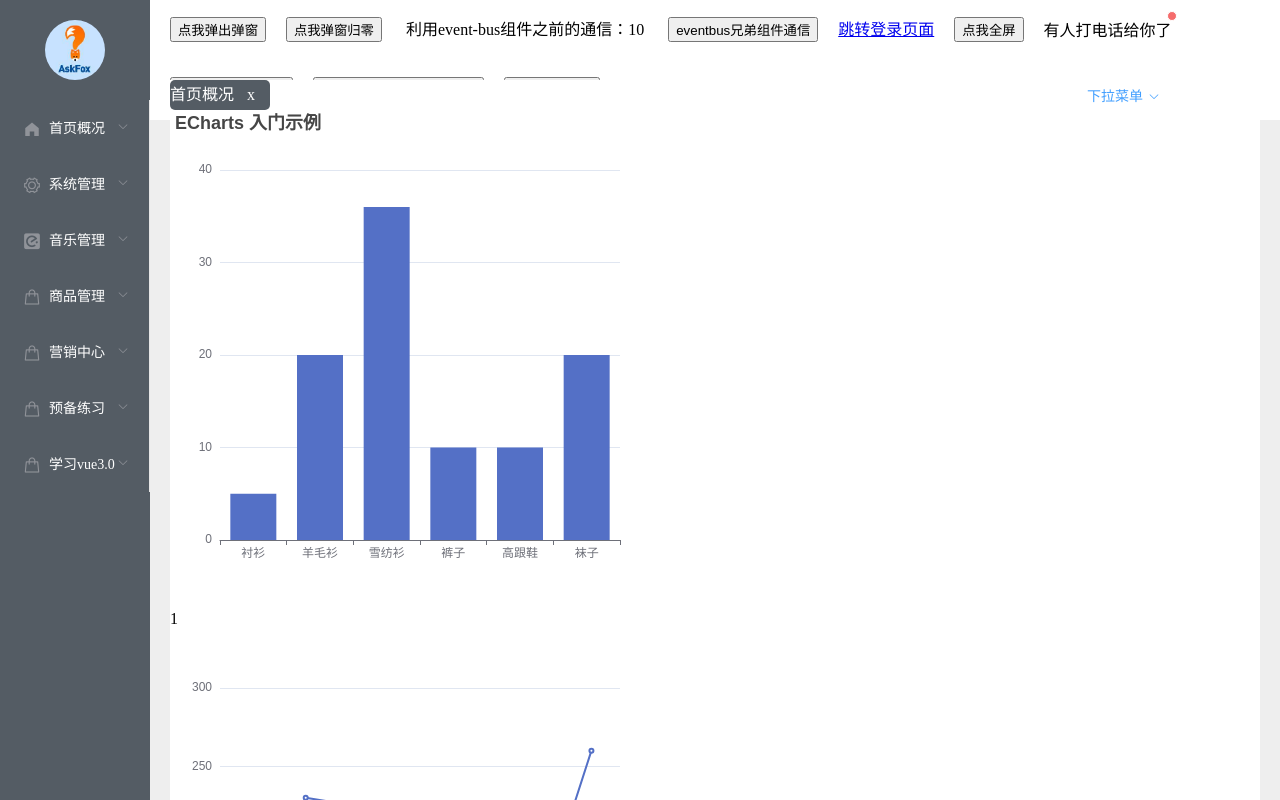
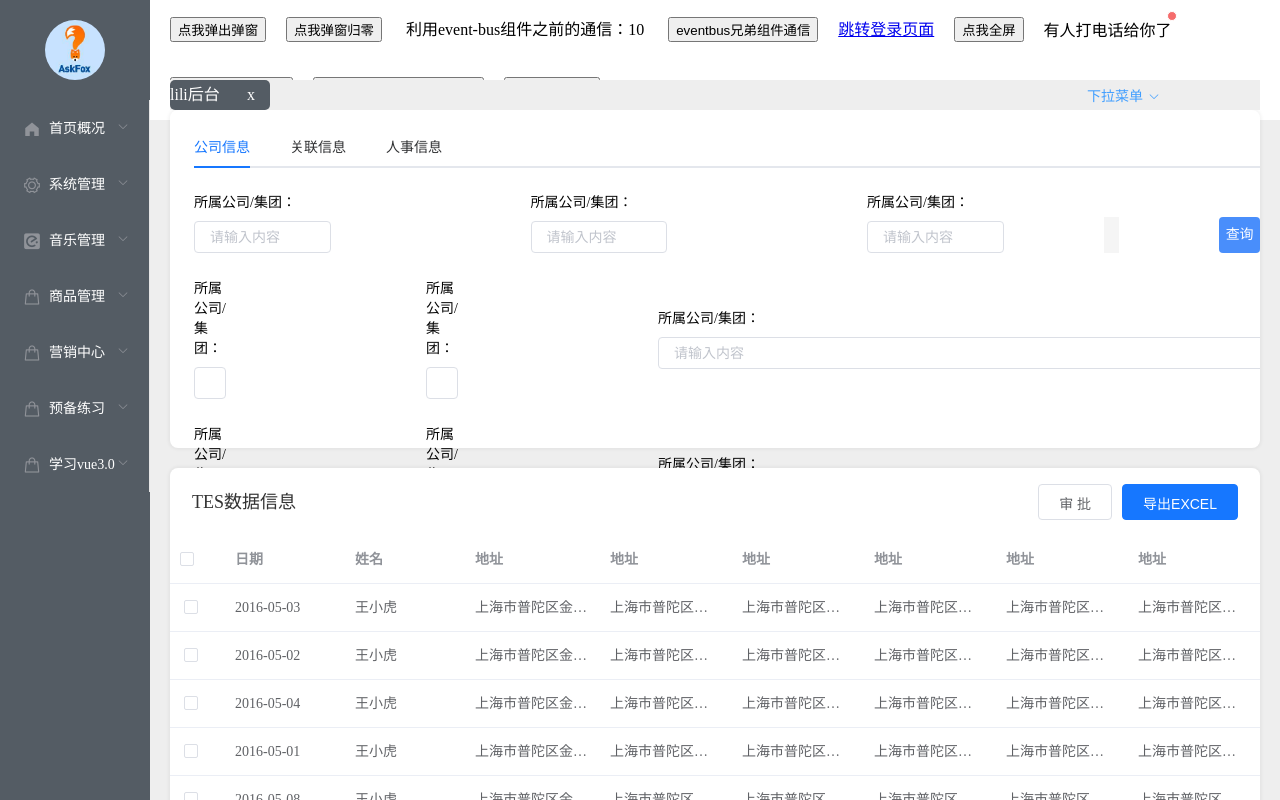
Before and after one commit to xxljunjun/vue-study, a Vue app: page /lili in a window 1280 px wide. Before the commit this address led to /. Built offline with nearby package versions, Linux system fonts and the light colour scheme.

Commit message:
lili后台页面

```diff
--- a/src/components/common/layout/QfLayout.vue
+++ b/src/components/common/layout/QfLayout.vue
@@ -88,7 +88,7 @@ export default {
   .qf-main {
     box-sizing: border-box;
     // padding: 20px;
-    background-color: white;
+    // background-color: white;
     min-width: 900px;
     padding-bottom: 50px;
   }
--- a/src/components/common/layout/QfMain.vue
+++ b/src/components/common/layout/QfMain.vue
@@ -122,6 +122,7 @@ export default {
   flex-direction: row;
   align-items: center;
   position: relative;
+  background: #eee;
   .router_box{
     display: inline-block;
     width: 100px;
--- a/src/pages/index.js
+++ b/src/pages/index.js
@@ -19,6 +19,7 @@ const stard3 = ()=>import('./stard/stard3.vue')
 //vue的学习模块
 const Studyvue = ()=>import("./studyvue/studyvue.vue")
 const Slot = ()=>import("./studyvue/slot.vue")
+const lili = ()=>import("./studyvue/lili.vue")
 
 
 // import { FindPanelA, FindPanelB } from '../components/'
@@ -222,7 +223,15 @@ const routes = [
         name: '插槽的学习',
         path: '/slot',
         component: Slot
+      },
+      {
+        id: 1603,
+        text: 'lili后台',
+        name: 'lili后台',
+        path: '/lili',
+        component: lili
       }
+
     ]
   }
 ]
--- /dev/null
+++ b/src/pages/studyvue/lili.vue
@@ -0,0 +1,183 @@
+<template>
+  <div class="lili_Box">
+    <div class="lili">
+      <el-tabs v-model="activeName" @tab-click="handleClick">
+        <el-tab-pane label="公司信息" name="first">
+          <Company />
+        </el-tab-pane>
+        <el-tab-pane label="关联信息" name="second"> </el-tab-pane>
+        <el-tab-pane label="人事信息" name="third"> </el-tab-pane>
+      </el-tabs>
+    </div>
+    <div class="table_Box">
+      <!-- 表格 -->
+      <div class="caozuo">
+        <div class="text_1">TES数据信息</div>
+        <div>
+          <el-button>审 批</el-button>
+          <el-button type="primary">导出EXCEL</el-button>
+        </div>
+      </div>
+      <div class="table">
+        <el-table
+          ref="multipleTable"
+          :data="tableData"
+          tooltip-effect="dark"
+          style="width: 100%"
+          @selection-change="handleSelectionChange"
+        >
+          <el-table-column type="selection" width="55"> </el-table-column>
+          <el-table-column label="日期" width="120">
+            <template slot-scope="scope">{{ scope.row.date }}</template>
+          </el-table-column>
+          <el-table-column prop="name" label="姓名" width="120">
+          </el-table-column>
+          <el-table-column prop="address" label="地址" show-overflow-tooltip>
+          </el-table-column>
+          <el-table-column prop="address" label="地址" show-overflow-tooltip>
+          </el-table-column>
+          <el-table-column prop="address" label="地址" show-overflow-tooltip>
+          </el-table-column>
+          <el-table-column prop="address" label="地址" show-overflow-tooltip>
+          </el-table-column>
+          <el-table-column prop="address" label="地址" show-overflow-tooltip>
+          </el-table-column>
+          <el-table-column prop="address" label="地址" show-overflow-tooltip>
+          </el-table-column>
+        </el-table>
+        <!-- 分页 -->
+        <div class="fenye">
+          <el-pagination
+            @size-change="handleSizeChange"
+            @current-change="handleCurrentChange"
+            :current-page.sync="currentPage2"
+            :page-sizes="[100, 200, 300, 400]"
+            :page-size="100"
+            layout="sizes, prev, pager, next"
+            :total="1000"
+          >
+          </el-pagination>
+        </div>
+      </div>
+    </div>
+  </div>
+</template>
+
+<script>
+import Company from "./son/company";
+export default {
+  data() {
+    return {
+      activeName: "first",
+      tableData: [
+        {
+          date: "2016-05-03",
+          name: "王小虎",
+          address: "上海市普陀区金沙江路 1518 弄",
+        },
+        {
+          date: "2016-05-02",
+          name: "王小虎",
+          address: "上海市普陀区金沙江路 1518 弄",
+        },
+        {
+          date: "2016-05-04",
+          name: "王小虎",
+          address: "上海市普陀区金沙江路 1518 弄",
+        },
+        {
+          date: "2016-05-01",
+          name: "王小虎",
+          address: "上海市普陀区金沙江路 1518 弄",
+        },
+        {
+          date: "2016-05-08",
+          name: "王小虎",
+          address: "上海市普陀区金沙江路 1518 弄",
+        },
+        {
+          date: "2016-05-06",
+          name: "王小虎",
+          address: "上海市普陀区金沙江路 1518 弄",
+        },
+        {
+          date: "2016-05-07",
+          name: "王小虎",
+          address: "上海市普陀区金沙江路 1518 弄",
+        },
+      ],
+      multipleSelection: [],
+    };
+  },
+  components: {
+    Company,
+  },
+  methods: {
+    handleClick(tab, event) {
+      console.log(tab, event);
+    },
+  },
+};
+</script>
+
+<style lang="scss" scoped>
+.lili_Box {
+  color: #040404;
+  font-size: 14px;
+}
+.el-button {
+  height: 36px;
+}
+/deep/.el-input {
+  .el-input__inner {
+    height: 32px;
+    // width: 270px;
+  }
+}
+/deep/.el-tabs {
+  .el-tabs__header {
+    padding-left: 24px;
+    margin: 0;
+    padding-top: 18px;
+  }
+  .el-tabs__nav {
+    color: #666666;
+  }
+}
+.lili {
+  //   width: 1192px;
+  height: 338px;
+  background: #ffffff;
+  box-shadow: 0px 0px 3px 2px rgba(0, 0, 0, 0.04);
+  border-radius: 8px;
+  color: #666666;
+}
+.table_Box {
+  height: 100px;
+  margin-top: 20px;
+  // width: 1192px;
+  height: 496px;
+  background: #ffffff;
+  box-shadow: 0px 0px 3px 2px rgba(0, 0, 0, 0.04);
+  border-radius: 8px;
+  position: relative;
+  .caozuo {
+    display: flex;
+    justify-content: space-between;
+    height: 68px;
+    align-items: center;
+    padding: 0 22px;
+    .text_1 {
+      font-size: 18px;
+      font-weight: 500;
+      color: #333333;
+      line-height: 32px;
+    }
+  }
+  .fenye {
+    position: absolute;
+    right: 0;
+	margin-top: 5px;
+  }
+}
+</style>
--- /dev/null
+++ b/src/pages/studyvue/son/company.vue
@@ -0,0 +1,135 @@
+<template>
+	<div class="company_Box">
+		<div class="com_top">
+			<div class="inp_box">
+				<span class="text">所属公司/集团：</span>
+				<el-input v-model="company" placeholder="请输入内容"></el-input>
+			</div>
+			<div class="inp_box">
+				<span class="text">所属公司/集团：</span>
+				<el-input v-model="company" placeholder="请输入内容"></el-input>
+			</div>
+			<div class="inp_box lastInput">
+				<span class="text">所属公司/集团：</span>
+				<el-input v-model="company" placeholder="请输入内容"></el-input>
+			</div>
+			<div class="gray">
+
+			</div>
+			<div class="btn">
+				查询
+			</div>
+		</div>
+		<div class="com_middle">
+			<div class="inp_box">
+				<span class="text">所属公司/集团：</span>
+				<el-input v-model="company" placeholder="请输入内容"></el-input>
+			</div>
+			<div class="inp_box">
+				<span class="text">所属公司/集团：</span>
+				<el-input v-model="company" placeholder="请输入内容"></el-input>
+			</div>
+			<div class="inp_box lastInput largeinp">
+				<span class="text">所属公司/集团：</span>
+				<el-input v-model="company" placeholder="请输入内容"></el-input>
+			</div>
+		</div>
+		<div class="com_buttom">
+			<div class="inp_box">
+				<span class="text">所属公司/集团：</span>
+				<el-input v-model="company" placeholder="请输入内容"></el-input>
+			</div>
+			<div class="inp_box">
+				<span class="text">所属公司/集团：</span>
+				<el-input v-model="company" placeholder="请输入内容"></el-input>
+			</div>
+			<div class="inp_box lastInput largeinp">
+				<span class="text">所属公司/集团：</span>
+				<el-input v-model="company" placeholder="请输入内容"></el-input>
+			</div>
+		</div>
+	</div>
+
+</template>
+
+<script>
+	export default {
+		data(){
+			return{
+				company:''
+			}
+		},
+		methods:{
+
+		}
+	}
+</script>
+
+<style lang="scss" scoped>
+
+.text{
+	font-size: 14px;
+	font-family: PingFangSC-Regular, PingFang SC;
+	font-weight: 400;
+	color: #040404;
+	line-height: 20px;
+}
+.inp_box{
+	margin-top: 26px;
+	margin-right:200px;
+}
+.lastInput{
+	margin-right: 0;
+}
+.largeinp{
+	display: flex;
+	flex-direction:column ;
+	.el-input{
+		width: 640px;
+	}
+}
+.el-input{
+	margin-top:8px ;
+}
+.company_Box{
+	padding-left: 24px;
+	.com_top{
+		display: flex;
+		flex-direction: row;
+		align-items: center;
+		justify-content: flex-start;
+		.gray{
+			height: 36px;
+			width: 36px;
+			background: #F5F5F5;
+			position: relative;
+			top: 25px;
+			margin-left: 100px;
+		}
+		.btn{
+			width: 94px;
+			height: 36px;
+			background: #498EFB;
+			border-radius: 4px;
+			position: relative;
+			top: 25px;
+			margin-left: 100px;
+			text-align: center;
+			line-height: 36px;
+			color: #fff;
+		}
+	}
+	.com_middle{
+		display: flex;
+		flex-direction: row;
+		align-items: center;
+		justify-content: flex-start;
+	}
+	.com_buttom{
+		display: flex;
+		flex-direction: row;
+		align-items: center;
+		justify-content: flex-start;
+	}
+}
+</style>
--- a/src/styles/element-variables.scss
+++ b/src/styles/element-variables.scss
@@ -1,5 +1,5 @@
 /* 改变主题色变量 */
-$--color-primary: rgba(224, 18, 27, 1);
+$--color-primary: #1677FF;
 
 /* 改变 icon 字体路径变量，必需 */
 $--font-path: '~element-ui/lib/theme-chalk/fonts';
```
